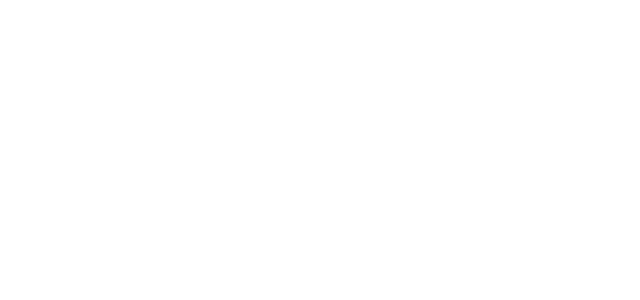
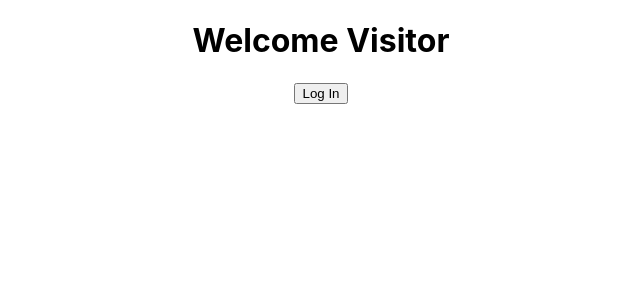
Before and after one commit to x-farzan/CodeEvolution-React-basics, a React (Create React App) app: page / in a window 1280 px wide. Shown: the top 300 px of the page, without its empty margins (319-959 px from the left). Built offline with nearby package versions, Linux system fonts and the light colour scheme.

Commit message:
Conditional rendering in fucntional and class components.

```diff
--- a/src/components/FunctionalUserGreeting.js
+++ b/src/components/FunctionalUserGreeting.js
@@ -32,27 +32,27 @@
   //   return <div>{stateHolder}</div>;
 
   // 2. By using ternary operator
-  //   return state ? (
-  //     <div>
-  //       <h1>Welcome Farzan</h1>
-  //       <button onClick={changeStateToLogout}>Log Out</button>
-  //     </div>
-  //   ) : (
-  //     <div>
-  //       <h1>Welcome Visitor</h1>
-  //       <button onClick={changeStateToLogin}>Log In</button>
-  //     </div>
-  //   );
+  return state ? (
+    <div>
+      <h1>Welcome Farzan</h1>
+      <button onClick={changeStateToLogout}>Log Out</button>
+    </div>
+  ) : (
+    <div>
+      <h1>Welcome Visitor</h1>
+      <button onClick={changeStateToLogin}>Log In</button>
+    </div>
+  );
 
   //3. by using short circuit
-  return (
-    state && (
-      <div>
-        <h1>Welcome Farzan</h1>
-        <button onClick={changeStateToLogout}>Log Out</button>
-      </div>
-    )
-  );
+  //   return (
+  //     state && (
+  //       <div>
+  //         <h1>Welcome Farzan</h1>
+  //         <button onClick={changeStateToLogout}>Log Out</button>
+  //       </div>
+  //     )
+  //   );
 }
 
 export default FunctionalUserGreeting;
--- a/src/components/UserGreeting.js
+++ b/src/components/UserGreeting.js
@@ -60,17 +60,17 @@
     // return <div>{stateHolder}</div>;
 
     // 3. By ternary Operator
-    // return this.state.isLoggedIn ? (
-    //   <div>
-    //     <h1>Welcome Farzan</h1>
-    //     <button onClick={this.changeStateToLogout}>Log Out</button>
-    //   </div>
-    // ) : (
-    //   <div>
-    //     <h1>Welcome Visitor</h1>
-    //     <button onClick={this.changeStateToLogin}>Log In</button>
-    //   </div>
-    // );
+    return this.state.isLoggedIn ? (
+      <div>
+        <h1>Welcome Farzan</h1>
+        <button onClick={this.changeStateToLogout}>Log Out</button>
+      </div>
+    ) : (
+      <div>
+        <h1>Welcome Visitor</h1>
+        <button onClick={this.changeStateToLogin}>Log In</button>
+      </div>
+    );
 
     // 4. By Short circuit operator
     // return (
@@ -81,7 +81,6 @@
     //     </div>
     //   )
     // );
-    return;
   }
 }
 
```
